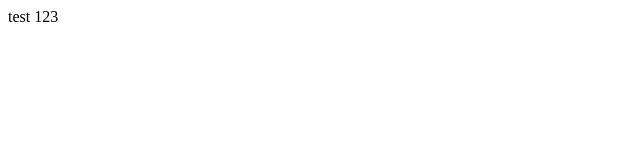
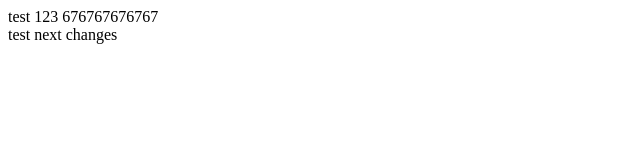
Before and after one commit to Smritibajaj/kit1234, a plain HTML site: page index.html in a window 1280 px wide. Shown: the whole page, without its empty margins (0-640 px from the left). Drawn offline with Linux system fonts and the light colour scheme.

Commit message:
Update index.html
i have changed text

```diff
--- a/index.html
+++ b/index.html
@@ -7,6 +7,7 @@
     <title>Vite + React + TS</title>
   </head>
   <body>
-    <div id="root">test 123</div>
+    <div id="root">test 123 676767676767</div>
+    <div>test next changes</div>
   </body>
 </html>
```
